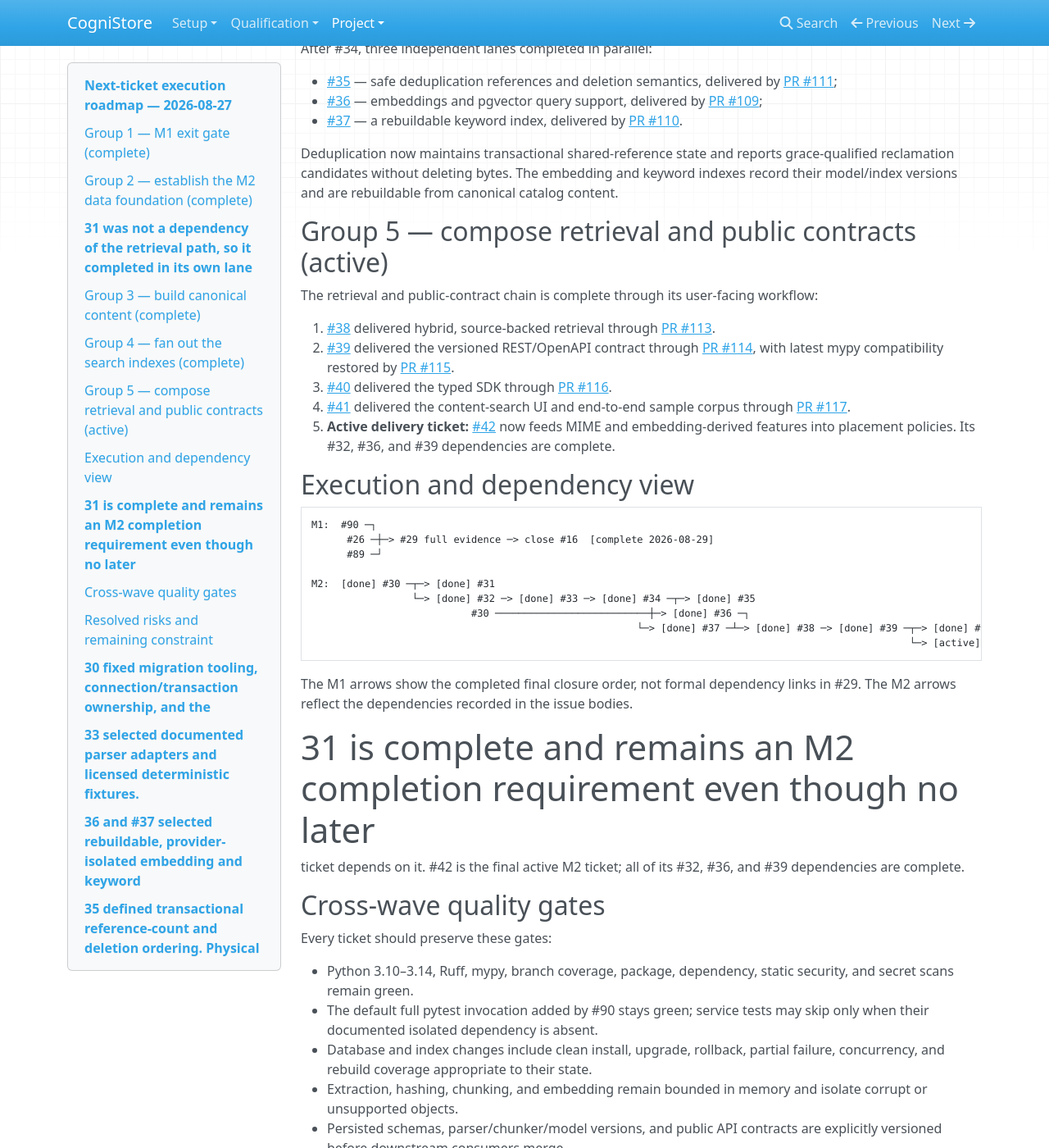
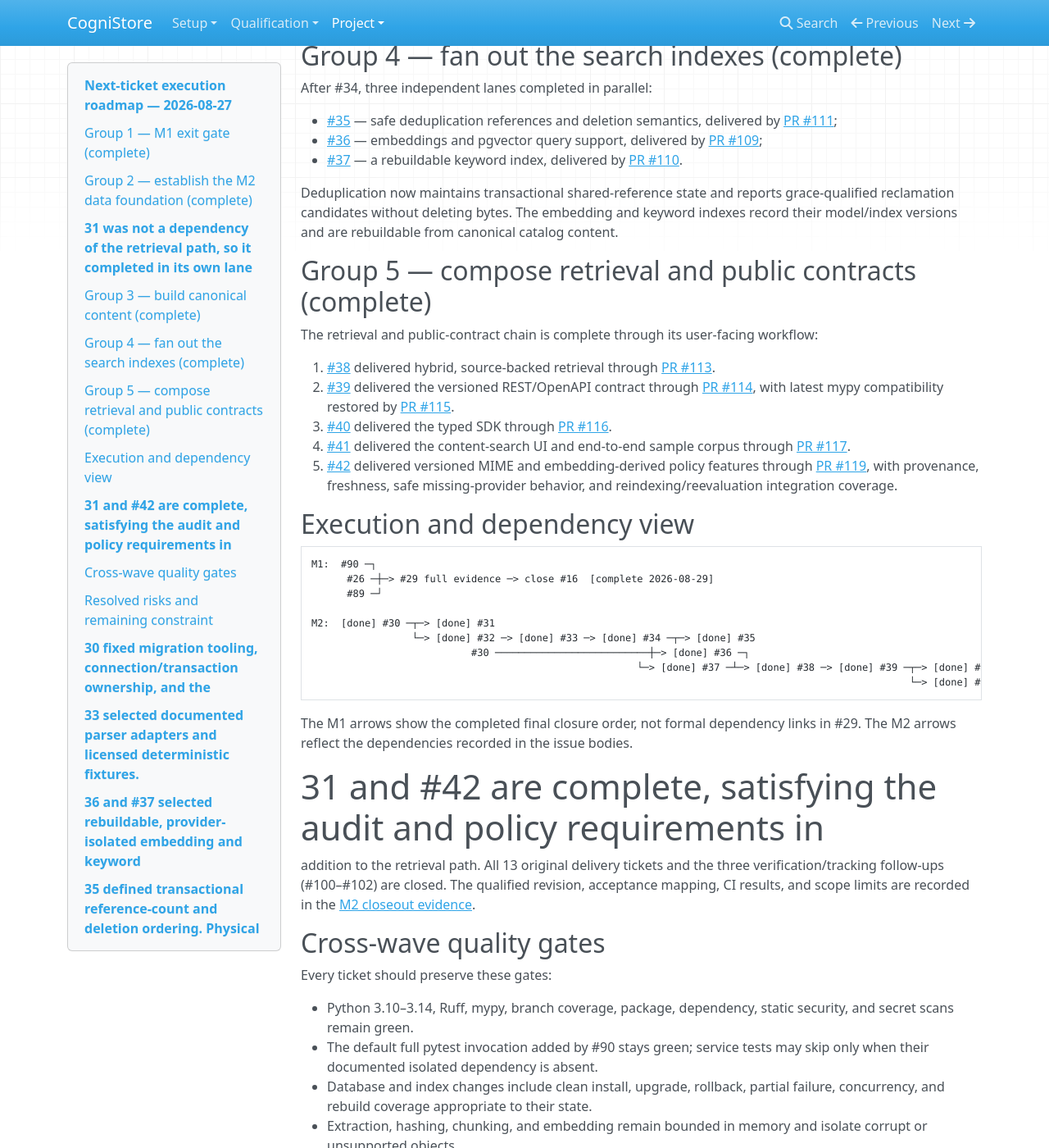
Before and after one commit to melliott18/CogniStore, an MkDocs documentation site: the page built from docs/next_ticket_roadmap_2026-08-27.md, in a window 1280 px wide and 1400 px high, scrolled down 1855 px. Shown: the whole window at 82% size. Built offline with MkDocs 1.6.1, drawn with Linux system fonts in a browser that asks for light colours; nearby versions of some CDN libraries; some of the changed text lies outside the part shown.

Commit message:
docs: synchronize completed M2 milestone and trackers

````diff
--- a/docs/next_ticket_roadmap_2026-08-27.md
+++ b/docs/next_ticket_roadmap_2026-08-27.md
@@ -1,7 +1,6 @@
 # Next-ticket execution roadmap — 2026-08-27
 
-> **Progress update (2026-09-01):** Groups 1 through 4 are complete, and Group
-> 5 has reached its final delivery ticket. Hybrid retrieval landed through
+> **Closeout update (2026-09-08):** Groups 1 through 5 are complete. Hybrid retrieval landed through
 > [PR #113](https://github.com/melliott18/CogniStore/pull/113) (#38), the REST
 > contract through [PR #114](https://github.com/melliott18/CogniStore/pull/114)
 > plus CI follow-up [PR #115](https://github.com/melliott18/CogniStore/pull/115)
@@ -9,13 +8,18 @@
 > [PR #116](https://github.com/melliott18/CogniStore/pull/116) (#40), and the
 > content-search UI/sample through
 > [PR #117](https://github.com/melliott18/CogniStore/pull/117) (#41).
-> [#42](https://github.com/melliott18/CogniStore/issues/42) is the active and
-> final M2 delivery ticket.
+> [#42](https://github.com/melliott18/CogniStore/issues/42) completed the final
+> M2 delivery requirement through
+> [PR #119](https://github.com/melliott18/CogniStore/pull/119). Epic #13 and
+> the M2 milestone are closed; the [closeout evidence](evidence/m2/README.md)
+> retains the acceptance mapping and qualified CI reports.
 
 This plan turns the verification findings and the M2 issue dependencies into
 an execution order. GitHub issue dependencies remain authoritative. Group 1
-finished M1, Group 2 established the M2 foundation, and the remaining waves
-deliver M2 from those stable storage and indexing contracts.
+finished M1, Group 2 established the M2 foundation, and Groups 3 through 5
+completed M2 from those stable storage and indexing contracts. This document
+now records the completed M1/M2 sequence; GitHub's M3 and M4 epics own the
+remaining delivery work.
 
 ## Group 1 — M1 exit gate (complete)
 
@@ -110,7 +114,7 @@ grace-qualified reclamation candidates without deleting bytes. The embedding
 and keyword indexes record their model/index versions and are rebuildable from
 canonical catalog content.
 
-## Group 5 — compose retrieval and public contracts (active)
+## Group 5 — compose retrieval and public contracts (complete)
 
 The retrieval and public-contract chain is complete through its user-facing
 workflow:
@@ -128,10 +132,11 @@ workflow:
 4. [#41](https://github.com/melliott18/CogniStore/issues/41) delivered the
    content-search UI and end-to-end sample corpus through
    [PR #117](https://github.com/melliott18/CogniStore/pull/117).
-5. **Active delivery ticket:**
-   [#42](https://github.com/melliott18/CogniStore/issues/42) now feeds MIME and
-   embedding-derived features into placement policies. Its #32, #36, and #39
-   dependencies are complete.
+5. [#42](https://github.com/melliott18/CogniStore/issues/42) delivered versioned
+   MIME and embedding-derived policy features through
+   [PR #119](https://github.com/melliott18/CogniStore/pull/119), with provenance,
+   freshness, safe missing-provider behavior, and reindexing/reevaluation
+   integration coverage.
 
 ## Execution and dependency view
 
@@ -144,16 +149,18 @@ M2:  [done] #30 ─┬─> [done] #31
                  └─> [done] #32 ─> [done] #33 ─> [done] #34 ─┬─> [done] #35
                            #30 ──────────────────────────┼─> [done] #36 ─┐
                                                        └─> [done] #37 ─┴─> [done] #38 ─> [done] #39 ─┬─> [done] #40 ─> [done] #41
-                                                                                                     └─> [active] #42
+                                                                                                     └─> [done] #42
 ```
 
 The M1 arrows show the completed final closure order, not formal dependency
 links in #29. The M2 arrows reflect the dependencies recorded in the issue
 bodies.
 
-#31 is complete and remains an M2 completion requirement even though no later
-ticket depends on it. #42 is the final active M2 ticket; all of its #32, #36,
-and #39 dependencies are complete.
+#31 and #42 are complete, satisfying the audit and policy requirements in
+addition to the retrieval path. All 13 original delivery tickets and the
+three verification/tracking follow-ups (#100–#102) are closed. The qualified
+revision, acceptance mapping, CI results, and scope limits are recorded in
+the [M2 closeout evidence](evidence/m2/README.md).
 
 ## Cross-wave quality gates
 
--- a/mkdocs.yml
+++ b/mkdocs.yml
@@ -23,6 +23,7 @@ nav:
   - Qualification:
       - Move scale and recovery: scale_qualification.md
       - M1 closeout evidence: evidence/m1/README.md
+      - M2 closeout evidence: evidence/m2/README.md
       - M1 verification (historical): m1_verification_2026-08-27.md
       - M1 review (historical): m1_review_2026-08-20.md
   - Project:
````
Also changed, not shown: docs/roadmap.md (+7 -5 lines), docs/tickets.md (+35 -20 lines).
